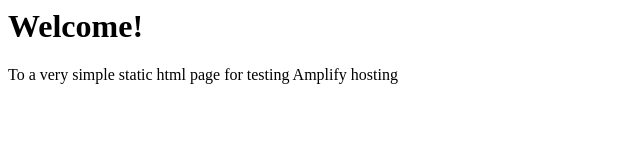
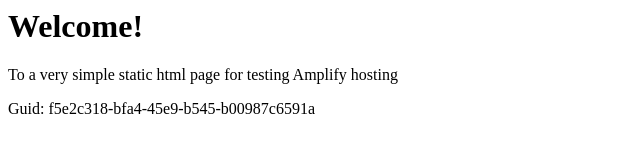
Before and after one commit to aws-aemilia-cdg/Github-PR-Commit-Integration-Test-DoNotTouch-Gith-P5X5MO5I-v1-preprod-eu-west-3, a website: page src/index.html in a window 1280 px wide. Shown: the whole page, without its empty margins (0-640 px from the left). Drawn offline with Linux system fonts and the light colour scheme.

Commit message:
commit from integ tests

```diff
--- a/src/index.html
+++ b/src/index.html
@@ -1,3 +1,5 @@
+
+
 <html lang="en">
 
 <head>
@@ -10,6 +12,6 @@
 <body>
     <h1>Welcome!</h1>
     <p>To a very simple static html page for testing Amplify hosting</p>
-</body>
+    <p>Guid: f5e2c318-bfa4-45e9-b545-b00987c6591a</p></body>
 
 </html>
```
